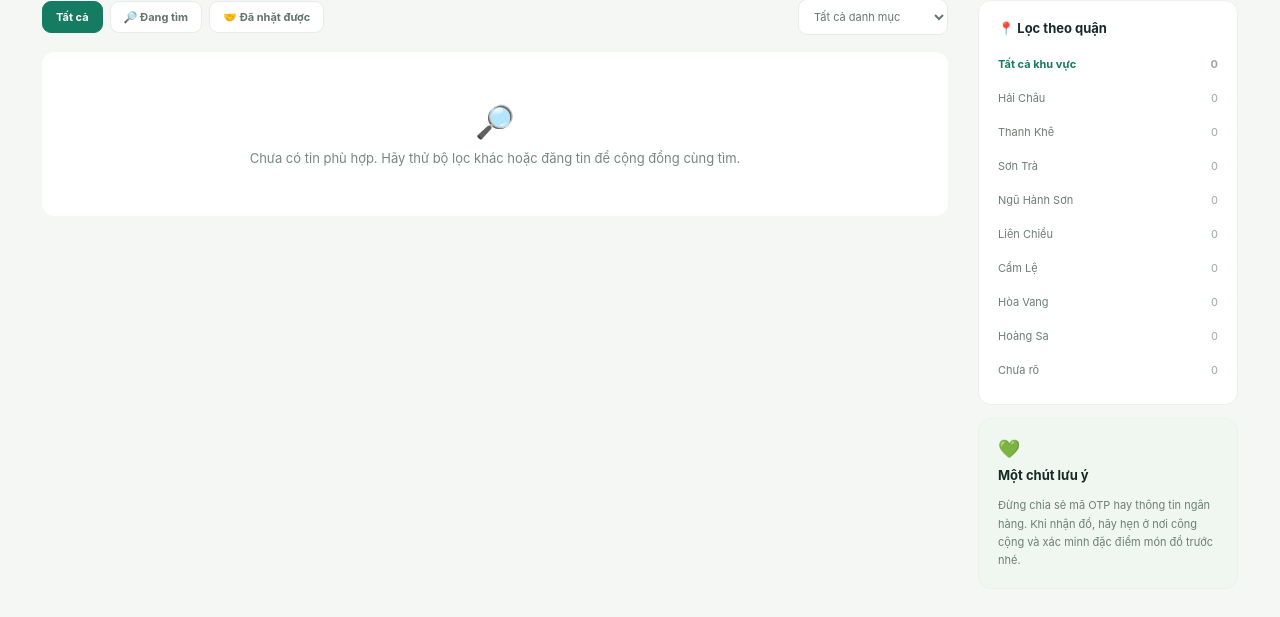
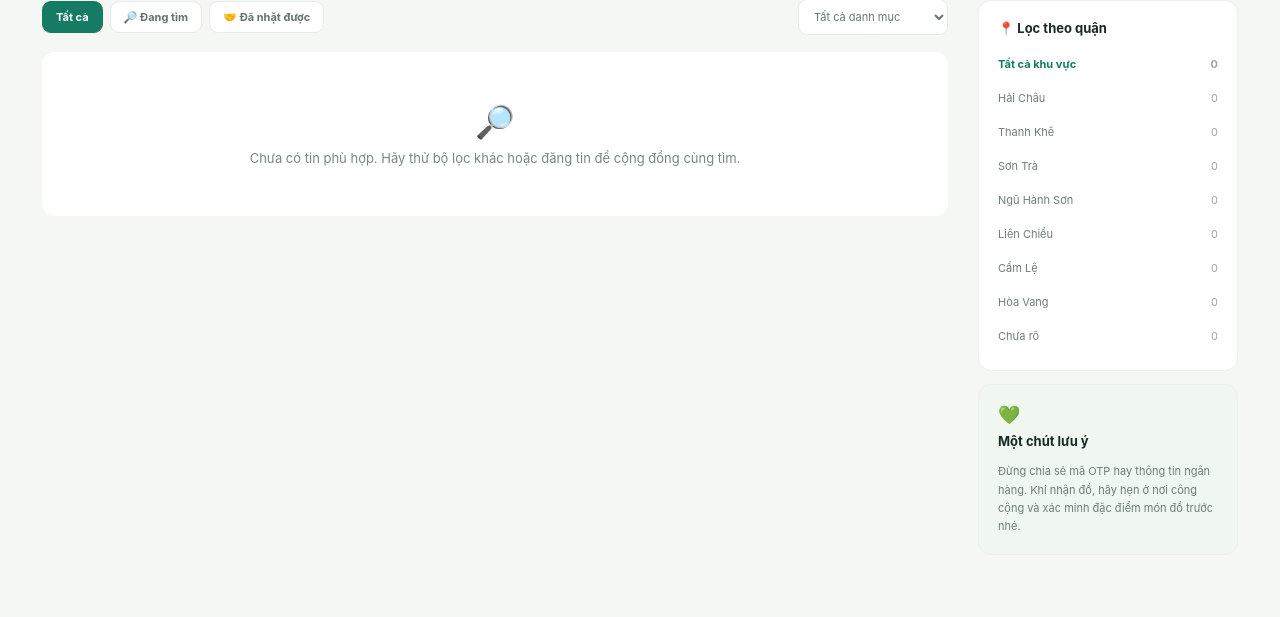
Before and after one commit to dinhphuquy14042005-art/TimDoMat, a Flask app: page / in a window 1280 px wide. Shown: the part 516-1133 px from the top of the page. Run offline with Flask 3, Linux system fonts and the light colour scheme; data that the repository does not hold is empty.

Commit message:
Bổ sung tài liệu và cập nhật danh sách khu vực
Co-authored-by: Copilot <223556219+Copilot@users.noreply.github.com>

```diff
--- a/backend/app.py
+++ b/backend/app.py
@@ -24,7 +24,7 @@ PHONE_PATTERN = re.compile(r"^[0-9]{8,15}$")
 EMAIL_PATTERN = re.compile(r"^[^@\s]+@[^@\s]+\.[^@\s]+$")
 DISTRICTS = {
     "Hải Châu", "Thanh Khê", "Sơn Trà", "Ngũ Hành Sơn",
-    "Liên Chiểu", "Cẩm Lệ", "Hòa Vang", "Hoàng Sa",
+    "Liên Chiểu", "Cẩm Lệ", "Hòa Vang",
 }
 UNKNOWN_DISTRICT = "Chưa rõ"
 CATEGORIES = {"Giấy tờ", "Ví & túi", "Điện tử", "Chìa khóa", "Thú cưng", "Khác"}
--- a/frontend/static/client.js
+++ b/frontend/static/client.js
@@ -1,7 +1,7 @@
 "use strict";
 
 (function () {
-  const districts = ["Tất cả khu vực", "Hải Châu", "Thanh Khê", "Sơn Trà", "Ngũ Hành Sơn", "Liên Chiểu", "Cẩm Lệ", "Hòa Vang", "Hoàng Sa", "Chưa rõ"];
+  const districts = ["Tất cả khu vực", "Hải Châu", "Thanh Khê", "Sơn Trà", "Ngũ Hành Sơn", "Liên Chiểu", "Cẩm Lệ", "Hòa Vang", "Chưa rõ"];
   const icons = { "Giấy tờ": "🪪", "Ví & túi": "👛", "Điện tử": "📱", "Chìa khóa": "🔑", "Thú cưng": "🐈", "Khác": "📦" };
   const cards = document.getElementById("cards");
   const searchInput = document.getElementById("search-input");
--- a/frontend/templates/index.html
+++ b/frontend/templates/index.html
@@ -301,7 +301,6 @@
               <button class="map-area" type="button" data-map-area="hai-chau" data-map-district="Hải Châu" aria-pressed="false"><span class="map-area-count">0</span><span>Hải Châu</span></button>
               <button class="map-area" type="button" data-map-area="cam-le" data-map-district="Cẩm Lệ" aria-pressed="false"><span class="map-area-count">0</span><span>Cẩm Lệ</span></button>
               <button class="map-area" type="button" data-map-area="ngu-hanh-son" data-map-district="Ngũ Hành Sơn" aria-pressed="false"><span class="map-area-count">0</span><span>Ngũ Hành Sơn</span></button>
-              <button class="map-area" type="button" data-map-area="hoang-sa" data-map-district="Hoàng Sa" aria-pressed="false"><span class="map-area-count">0</span><span>Hoàng Sa</span></button>
             </div>
           </section>
           <div class="cards" id="cards"></div>
@@ -424,7 +423,7 @@
             <option value="" selected>Chọn quận nếu biết</option>
             <option>Hải Châu</option><option>Thanh Khê</option><option>Sơn Trà</option>
             <option>Ngũ Hành Sơn</option><option>Liên Chiểu</option><option>Cẩm Lệ</option>
-            <option>Hòa Vang</option><option>Hoàng Sa</option>
+            <option>Hòa Vang</option>
           </select>
         </div>
         <div class="field">
@@ -508,7 +507,7 @@
         { id: "sample-6", type: "found", title: "Nhặt được túi vải màu be", category: "Ví & túi", description: "Túi vải nhỏ, bên trong có một vài vật dụng cá nhân. Nhặt ở khu vực quán cà phê.", district: "Ngũ Hành Sơn", location: "Đường Ngũ Hành Sơn", date: "2026-11-11", phone: "", icon: "👜", tone: "", sample: true }
       ];
       const categoryIcons = { "Giấy tờ": ["🪪", "blue"], "Ví & túi": ["👛", "gold"], "Điện tử": ["📱", "blue"], "Chìa khóa": ["🔑", ""], "Thú cưng": ["🐈", "gold"], "Khác": ["📦", "pink"] };
-      const districts = ["Tất cả khu vực", "Hải Châu", "Thanh Khê", "Sơn Trà", "Ngũ Hành Sơn", "Liên Chiểu", "Cẩm Lệ", "Hòa Vang", "Hoàng Sa"];
+      const districts = ["Tất cả khu vực", "Hải Châu", "Thanh Khê", "Sơn Trà", "Ngũ Hành Sơn", "Liên Chiểu", "Cẩm Lệ", "Hòa Vang"];
       const cards = document.getElementById("cards");
       const searchInput = document.getElementById("search-input");
       const categoryFilter = document.getElementById("category-filter");
--- /dev/null
+++ b/pytest.ini
@@ -0,0 +1,3 @@
+[pytest]
+pythonpath = .
+testpaths = tests
```
Also changed, not shown: README.md.
